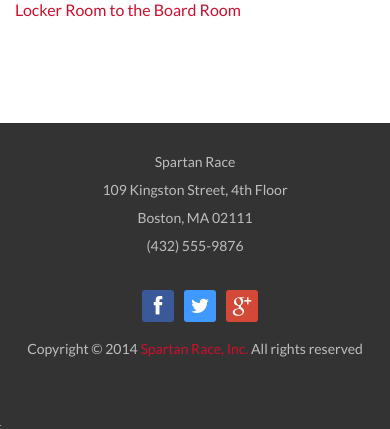
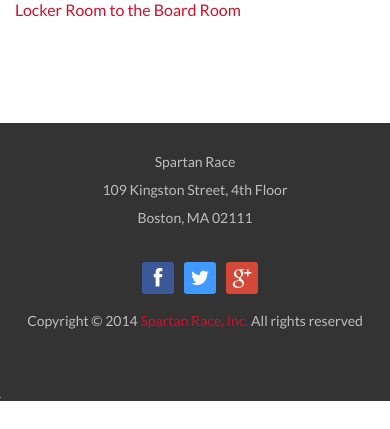
Before and after one commit to SpartanRaceInc/SpartanUp_Book, a PHP site: page /index.php in a window 390 px wide. Shown: the part 4885-5314 px from the top of the page. After the commit the page ends 5286 px from the top, so only its background shows below. Run offline with PHP 8.4, Linux system fonts and the light colour scheme; some libraries are stand-ins or nearby versions; grey boxes are pictures that could not be loaded.

Commit message:
removes incorrect phone number from footer

```diff
--- a/partials/footer.php
+++ b/partials/footer.php
@@ -7,8 +7,8 @@
 				<div class="row">
 					<div class="col-sm-6">
 						<p class="no-margin-bottom">Spartan Race<br>
-						109 Kingston Street, 4th Floor <br>Boston, MA 02111<br>
-						(432) 555-9876<br></p>
+						109 Kingston Street, 4th Floor <br>Boston, MA 02111
+						</p>
 					</div>
 					<!-- ==============================================
 					Social
```
